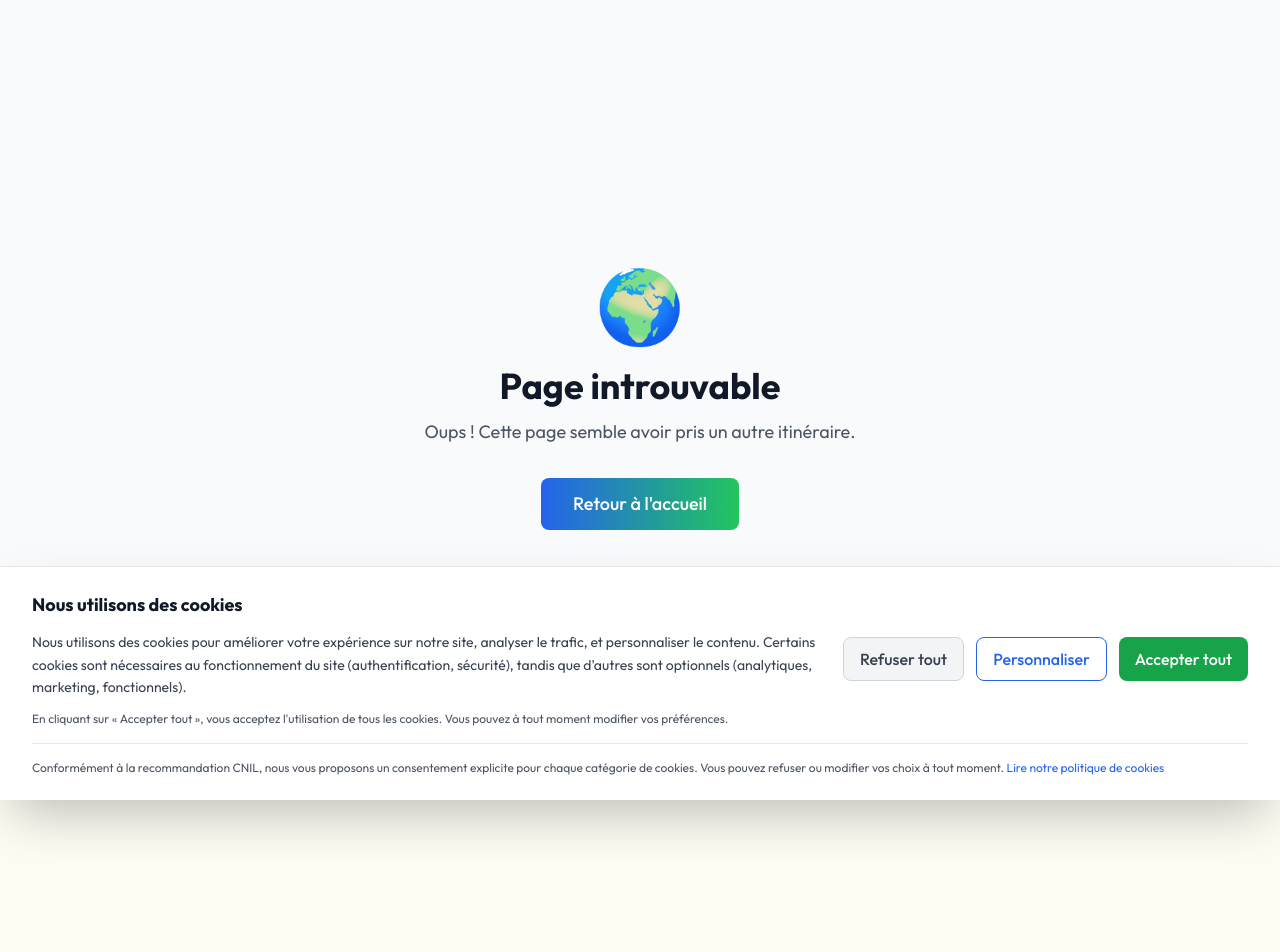
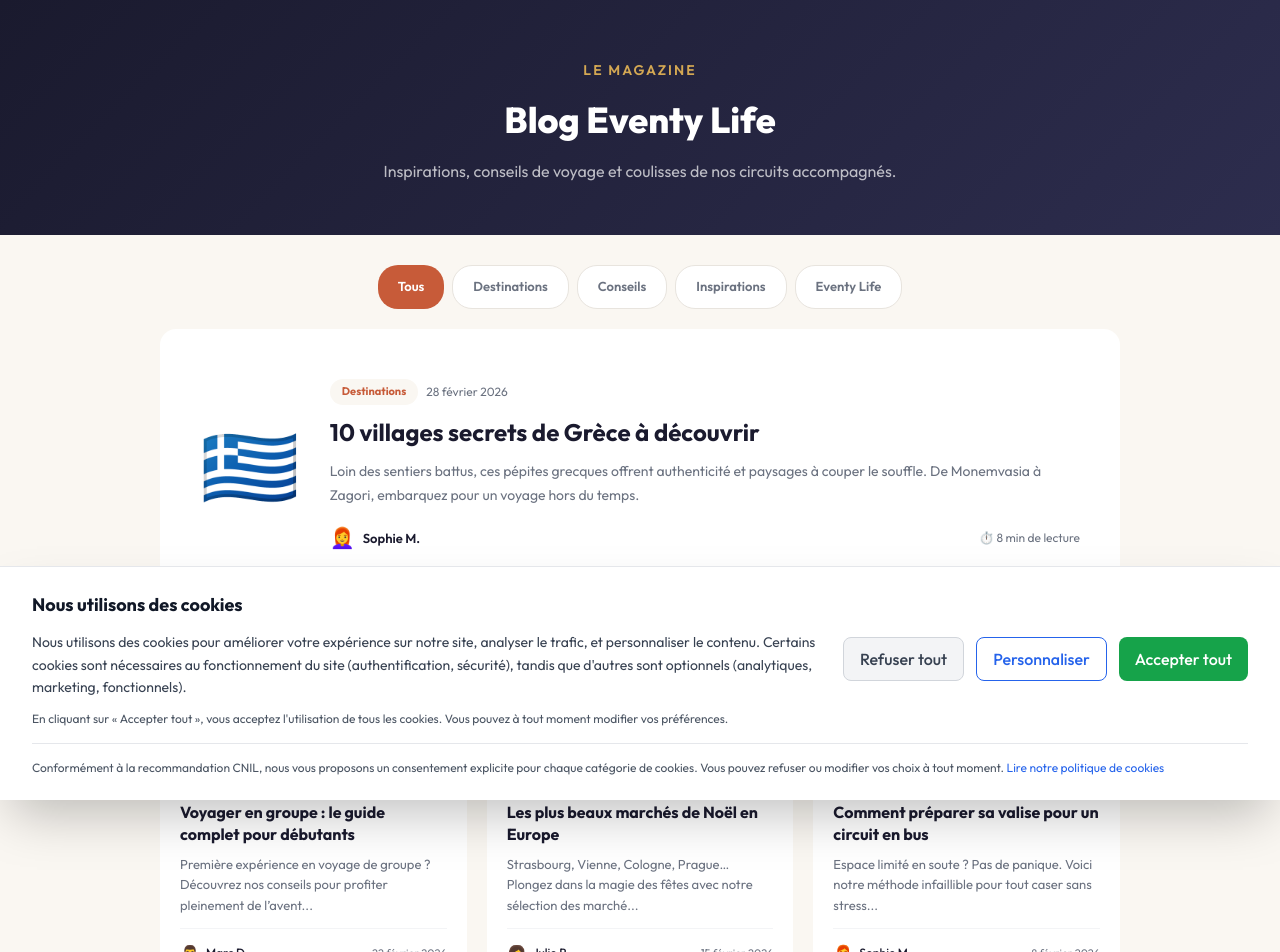
Before and after one commit to eventylife-hub/Eventylife, a Next.js app: page /blog in a window 1280 px wide. Before the commit this address had no page. Shown: the top 952 px of the page. Before the commit the page ends 800 px from the top, so only its background shows below. Built offline with nearby package versions, Linux system fonts and the light colour scheme.

Commit message:
feat: add blog/magazine page

```diff
--- /dev/null
+++ b/app/(public)/blog/page.tsx
@@ -0,0 +1,99 @@
+'use client';
+import { useState } from 'react';
+
+const articles = [
+  { id: 1, titre: "10 villages secrets de Gr\u00e8ce \u00e0 d\u00e9couvrir", categorie: "Destinations", image: "\uD83C\uDDEC\uD83C\uDDF7", date: "28 f\u00e9vrier 2026", temps: "8 min", extrait: "Loin des sentiers battus, ces p\u00e9pites grecques offrent authenticit\u00e9 et paysages \u00e0 couper le souffle. De Monemvasia \u00e0 Zagori, embarquez pour un voyage hors du temps.", auteur: "Sophie M.", avatar: "\uD83D\uDC69\u200D\uD83E\uDDB0" },
+  { id: 2, titre: "Voyager en groupe : le guide complet pour d\u00e9butants", categorie: "Conseils", image: "\uD83D\uDE8C", date: "22 f\u00e9vrier 2026", temps: "12 min", extrait: "Premi\u00e8re exp\u00e9rience en voyage de groupe ? D\u00e9couvrez nos conseils pour profiter pleinement de l\u2019aventure collective tout en gardant votre espace personnel.", auteur: "Marc D.", avatar: "\uD83D\uDC68\u200D\uD83E\uDDB1" },
+  { id: 3, titre: "Les plus beaux march\u00e9s de No\u00ebl en Europe", categorie: "Inspirations", image: "\uD83C\uDF84", date: "15 f\u00e9vrier 2026", temps: "6 min", extrait: "Strasbourg, Vienne, Cologne, Prague\u2026 Plongez dans la magie des f\u00eates avec notre s\u00e9lection des march\u00e9s de No\u00ebl les plus enchanteurs du continent.", auteur: "Julie R.", avatar: "\uD83D\uDC69" },
+  { id: 4, titre: "Comment pr\u00e9parer sa valise pour un circuit en bus", categorie: "Conseils", image: "\uD83E\uDDF3", date: "8 f\u00e9vrier 2026", temps: "5 min", extrait: "Espace limit\u00e9 en soute ? Pas de panique. Voici notre m\u00e9thode infaillible pour tout caser sans stress et voyager l\u00e9ger.", auteur: "Sophie M.", avatar: "\uD83D\uDC69\u200D\uD83E\uDDB0" },
+  { id: 5, titre: "Andalousie : 7 jours entre flamenco et tapas", categorie: "Destinations", image: "\uD83C\uDDEA\uD83C\uDDF8", date: "1 f\u00e9vrier 2026", temps: "10 min", extrait: "S\u00e9ville, Grenade, Cordoue, Ronda\u2026 L\u2019Andalousie est une terre de contrastes o\u00f9 chaque ville r\u00e9serve son lot de merveilles architecturales et gastronomiques.", auteur: "Marc D.", avatar: "\uD83D\uDC68\u200D\uD83E\uDDB1" },
+  { id: 6, titre: "Pourquoi l\u2019accompagnement porte-\u00e0-porte change tout", categorie: "Eventy Life", image: "\uD83E\uDD1D", date: "25 janvier 2026", temps: "4 min", extrait: "Chez Eventy Life, chaque voyageur est accompagn\u00e9 de son domicile jusqu\u2019\u00e0 destination. D\u00e9couvrez comment ce service transforme l\u2019exp\u00e9rience de voyage.", auteur: "David P.", avatar: "\uD83D\uDC68\u200D\uD83D\uDCBC" },
+];
+
+const categories = ["Tous", "Destinations", "Conseils", "Inspirations", "Eventy Life"];
+
+export default function BlogPage() {
+  const [filtre, setFiltre] = useState("Tous");
+  const filtered = filtre === "Tous" ? articles : articles.filter(a => a.categorie === filtre);
+
+  return (
+    <div style={{ minHeight: '100vh', background: '#FAF7F2' }}>
+      <div style={{ background: 'linear-gradient(135deg, #1A1A2E 0%, #2D2D4E 100%)', padding: '60px 20px 50px', textAlign: 'center' }}>
+        <div style={{ maxWidth: 800, margin: '0 auto' }}>
+          <div style={{ color: '#D4A853', fontSize: 14, fontWeight: 600, letterSpacing: 2, textTransform: 'uppercase', marginBottom: 12 }}>{"Le magazine"}</div>
+          <h1 style={{ color: '#FFFFFF', fontSize: 36, fontWeight: 800, marginTop: 0, marginBottom: 12 }}>
+            {"Blog Eventy Life"}
+          </h1>
+          <p style={{ color: 'rgba(255,255,255,0.7)', fontSize: 16, lineHeight: 1.6, marginBottom: 0 }}>
+            {"Inspirations, conseils de voyage et coulisses de nos circuits accompagn\u00e9s."}
+          </p>
+        </div>
+      </div>
+
+      <div style={{ maxWidth: 1000, margin: '0 auto', padding: '0 20px' }}>
+        <div style={{ display: 'flex', gap: 8, flexWrap: 'wrap', justifyContent: 'center', padding: '30px 0 20px' }}>
+          {categories.map(c => (
+            <button key={c} onClick={() => setFiltre(c)} style={{ padding: '8px 20px', borderRadius: 20, border: filtre === c ? 'none' : '1px solid #E8E4DE', background: filtre === c ? '#C75B39' : '#FFFFFF', color: filtre === c ? '#FFFFFF' : '#6B7280', fontSize: 13, fontWeight: 600, cursor: 'pointer' }}>
+              {c}
+            </button>
+          ))}
+        </div>
+
+        {filtered.length > 0 && (
+          <div style={{ background: '#FFFFFF', borderRadius: 16, overflow: 'hidden', marginBottom: 30 }}>
+            <div style={{ padding: '50px 40px', display: 'flex', gap: 30, alignItems: 'center', flexWrap: 'wrap' }}>
+              <div style={{ fontSize: 80, flexShrink: 0 }}>{filtered[0].image}</div>
+              <div style={{ flex: 1, minWidth: 250 }}>
+                <div style={{ display: 'flex', gap: 8, marginBottom: 12 }}>
+                  <span style={{ background: '#FAF7F2', color: '#C75B39', fontSize: 11, fontWeight: 700, padding: '4px 12px', borderRadius: 20 }}>{filtered[0].categorie}</span>
+                  <span style={{ color: '#6B7280', fontSize: 12, padding: '4px 0' }}>{filtered[0].date}</span>
+                </div>
+                <h2 style={{ color: '#1A1A2E', fontSize: 24, fontWeight: 700, marginTop: 0, marginBottom: 12, lineHeight: 1.3 }}>{filtered[0].titre}</h2>
+                <p style={{ color: '#6B7280', fontSize: 14, lineHeight: 1.7, marginBottom: 16 }}>{filtered[0].extrait}</p>
+                <div style={{ display: 'flex', alignItems: 'center', justifyContent: 'space-between' }}>
+                  <div style={{ display: 'flex', alignItems: 'center', gap: 8 }}>
+                    <span style={{ fontSize: 20 }}>{filtered[0].avatar}</span>
+                    <span style={{ color: '#1A1A2E', fontSize: 13, fontWeight: 600 }}>{filtered[0].auteur}</span>
+                  </div>
+                  <span style={{ color: '#6B7280', fontSize: 12 }}>{`\u23F1\uFE0F ${filtered[0].temps} de lecture`}</span>
+                </div>
+              </div>
+            </div>
+          </div>
+        )}
+
+        <div style={{ display: 'grid', gridTemplateColumns: 'repeat(auto-fill, minmax(300px, 1fr))', gap: 20, paddingBottom: 60 }}>
+          {filtered.slice(1).map(a => (
+            <div key={a.id} style={{ background: '#FFFFFF', borderRadius: 14, overflow: 'hidden', cursor: 'pointer', transition: 'transform 0.2s' }}>
+              <div style={{ padding: '30px 24px 16px', textAlign: 'center', background: '#F9FAFB', fontSize: 50 }}>{a.image}</div>
+              <div style={{ padding: '16px 20px 20px' }}>
+                <div style={{ display: 'flex', gap: 8, marginBottom: 8 }}>
+                  <span style={{ background: '#FAF7F2', color: '#C75B39', fontSize: 11, fontWeight: 700, padding: '3px 10px', borderRadius: 20 }}>{a.categorie}</span>
+                  <span style={{ color: '#6B7280', fontSize: 11, padding: '3px 0' }}>{a.temps}</span>
+                </div>
+                <h3 style={{ color: '#1A1A2E', fontSize: 16, fontWeight: 700, marginTop: 0, marginBottom: 8, lineHeight: 1.4 }}>{a.titre}</h3>
+                <p style={{ color: '#6B7280', fontSize: 13, lineHeight: 1.6, marginBottom: 12 }}>{a.extrait.substring(0, 100)}{"..."}</p>
+                <div style={{ display: 'flex', alignItems: 'center', gap: 6, borderTop: '1px solid #F3F4F6', paddingTop: 12 }}>
+                  <span style={{ fontSize: 16 }}>{a.avatar}</span>
+                  <span style={{ color: '#1A1A2E', fontSize: 12, fontWeight: 500 }}>{a.auteur}</span>
+                  <span style={{ color: '#6B7280', fontSize: 11, marginLeft: 'auto' }}>{a.date}</span>
+                </div>
+              </div>
+            </div>
+          ))}
+        </div>
+
+        <div style={{ textAlign: 'center', paddingBottom: 60 }}>
+          <div style={{ background: 'linear-gradient(135deg, #1A1A2E 0%, #2D2D4E 100%)', borderRadius: 16, padding: '40px 30px' }}>
+            <h3 style={{ color: '#FFFFFF', fontSize: 20, fontWeight: 700, marginTop: 0, marginBottom: 8 }}>{"Restez inspir\u00e9s"}</h3>
+            <p style={{ color: 'rgba(255,255,255,0.7)', fontSize: 14, marginBottom: 20 }}>{"Recevez nos derniers articles et offres exclusives par email."}</p>
+            <div style={{ display: 'flex', gap: 8, maxWidth: 420, margin: '0 auto' }}>
+              <input type="email" placeholder="votre@email.com" style={{ flex: 1, padding: '12px 16px', borderRadius: 10, border: 'none', fontSize: 14, outline: 'none' }} />
+              <button style={{ padding: '12px 24px', background: '#C75B39', color: '#FFFFFF', border: 'none', borderRadius: 10, fontSize: 14, fontWeight: 600, cursor: 'pointer' }}>{"S\u2019inscrire"}</button>
+            </div>
+          </div>
+        </div>
+      </div>
+    </div>
+  );
+}
```
